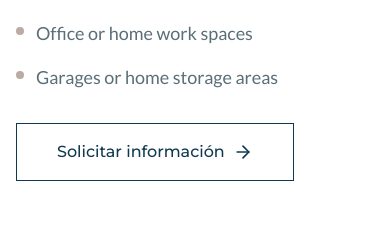
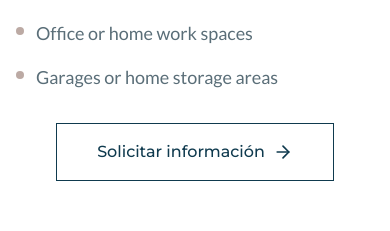
Before and after one commit to MatiasFormoso/tidytouch, a Next.js app: page /en/servicios in a window 390 px wide. Shown: the part 1222-1453 px from the top of the page. Built offline with nearby package versions, Linux system fonts and the light colour scheme.

Commit message:
Fix: centrar botÃ³n Solicitar informaciÃ³n en mobile para pÃ¡gina de servicios

```diff
--- a/src/components/ServicesPageContent.tsx
+++ b/src/components/ServicesPageContent.tsx
@@ -84,6 +84,7 @@ export default function ServicesPageContent({ t, locale }: ServicesPageContentPr
                 ))}
               </ul>
 
+              <div className="text-center lg:text-left">
                 <Link
                   href={`/${locale}/contacto`}
                   className="inline-flex items-center px-10 py-4 border border-[#0F3A4E] text-[#0F3A4E] font-medium hover:bg-[#0F3A4E] hover:text-white transition-all duration-300"
@@ -92,6 +93,7 @@ export default function ServicesPageContent({ t, locale }: ServicesPageContentPr
                   Solicitar información
                   <ArrowRight className="w-5 h-5 ml-2" />
                 </Link>
+              </div>
             </motion.div>
           </div>
         </div>
```
Lines whose indentation alone changed are shown as unchanged.
